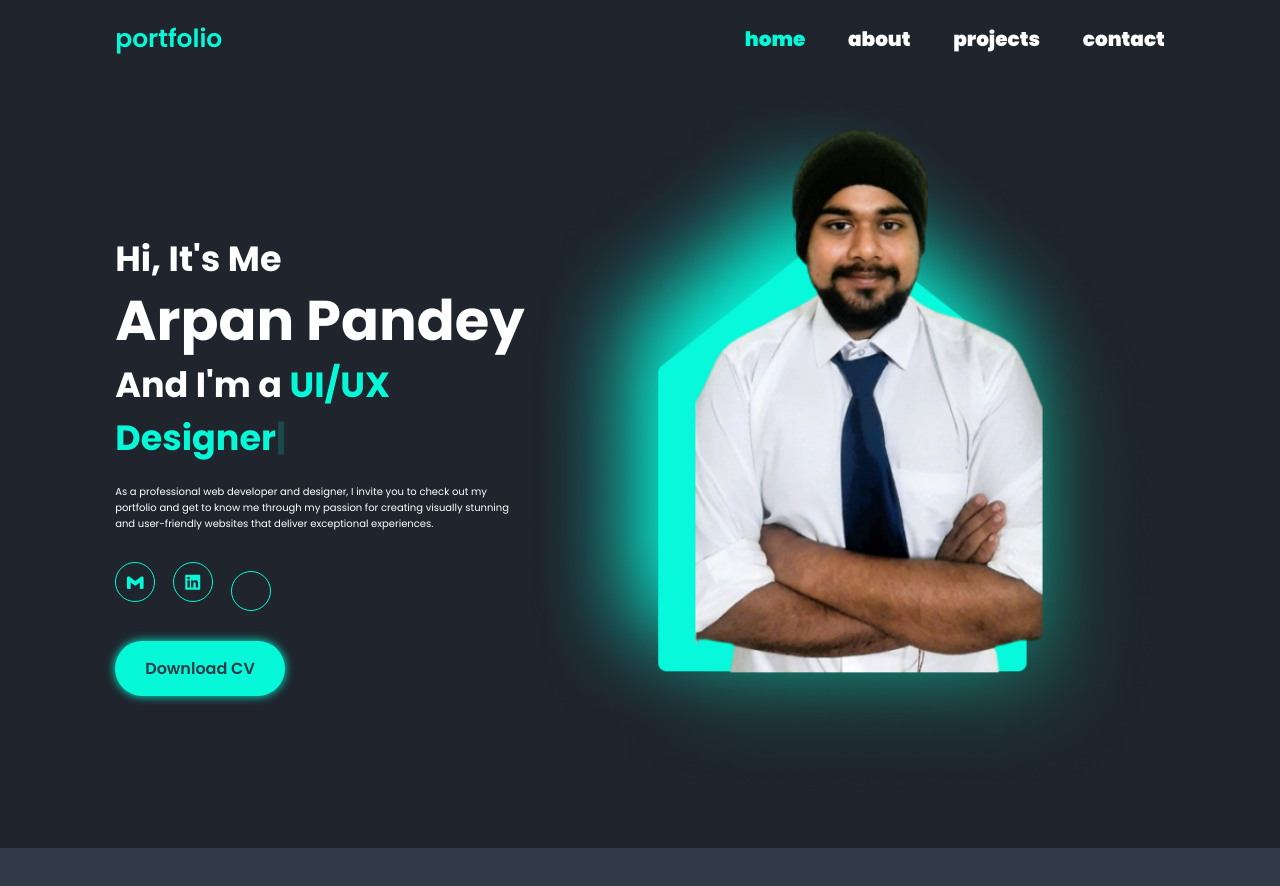
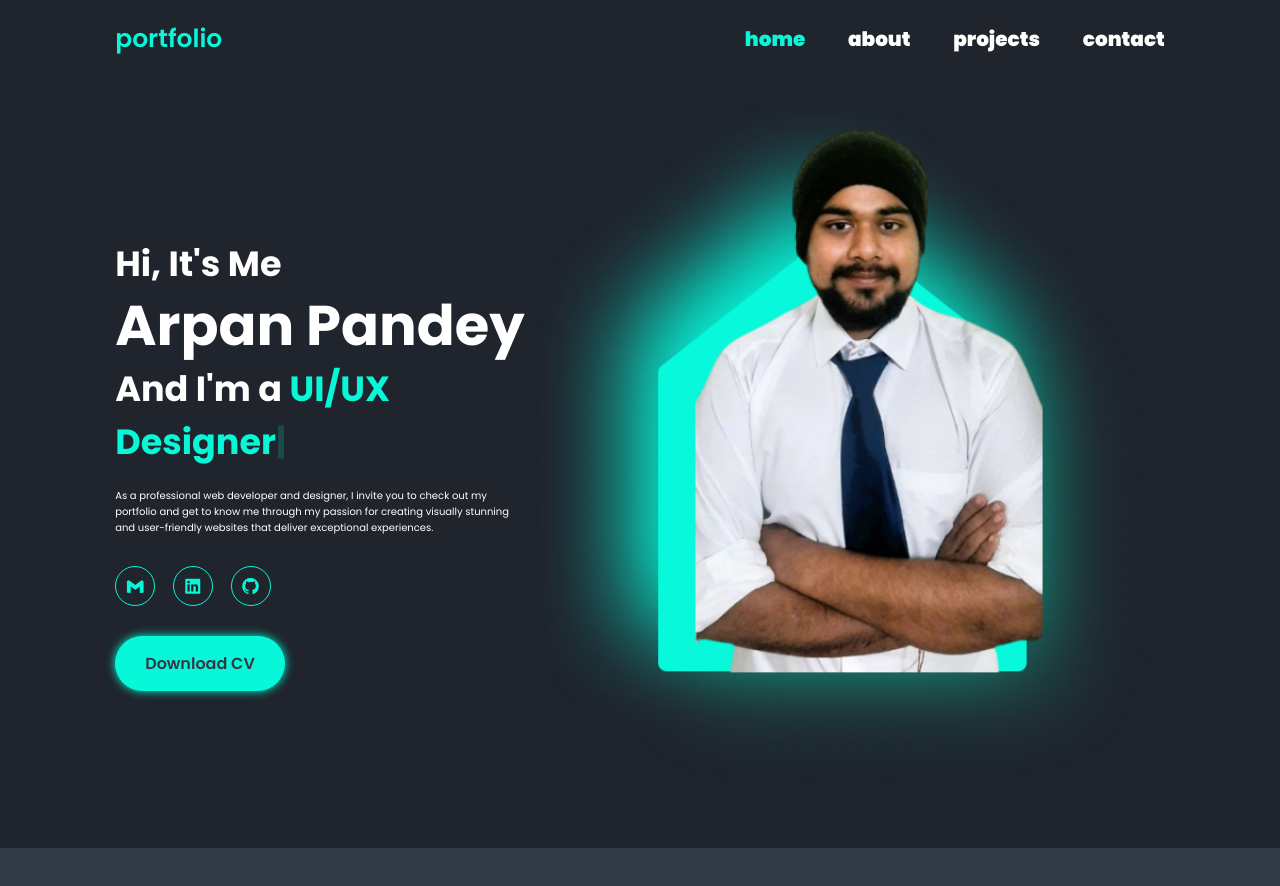
Before and after one commit to MrShadow2/myPortfolio, a plain HTML site: page index.html in a window 1280 px wide. Shown: the top 886 px of the page. Drawn offline with nearby package versions, Linux system fonts and the light colour scheme.

Commit message:
Update index.html

```diff
--- a/index.html
+++ b/index.html
@@ -44,11 +44,11 @@
                 <a href="https://www.linkedin.com/in/arpan-pandey-0329761bb/">
                     <i class='bx bxl-linkedin-square' ></i>
                 </a>
-                <a href="#">
-                    <i class='https://github.com/MrShadow2'></i>
+                <a href="https://github.com/MrShadow2">
+                   <i class='bx bxl-github'></i>
                 </a>
             </div>
-            <a href="https://github.com/MrShadow2" class="btn">Download CV</a>
+            <a href="#" class="btn">Download CV</a>
         </div>
         <div class="home-image">
             <img src="dp.png" alt="" >
```
